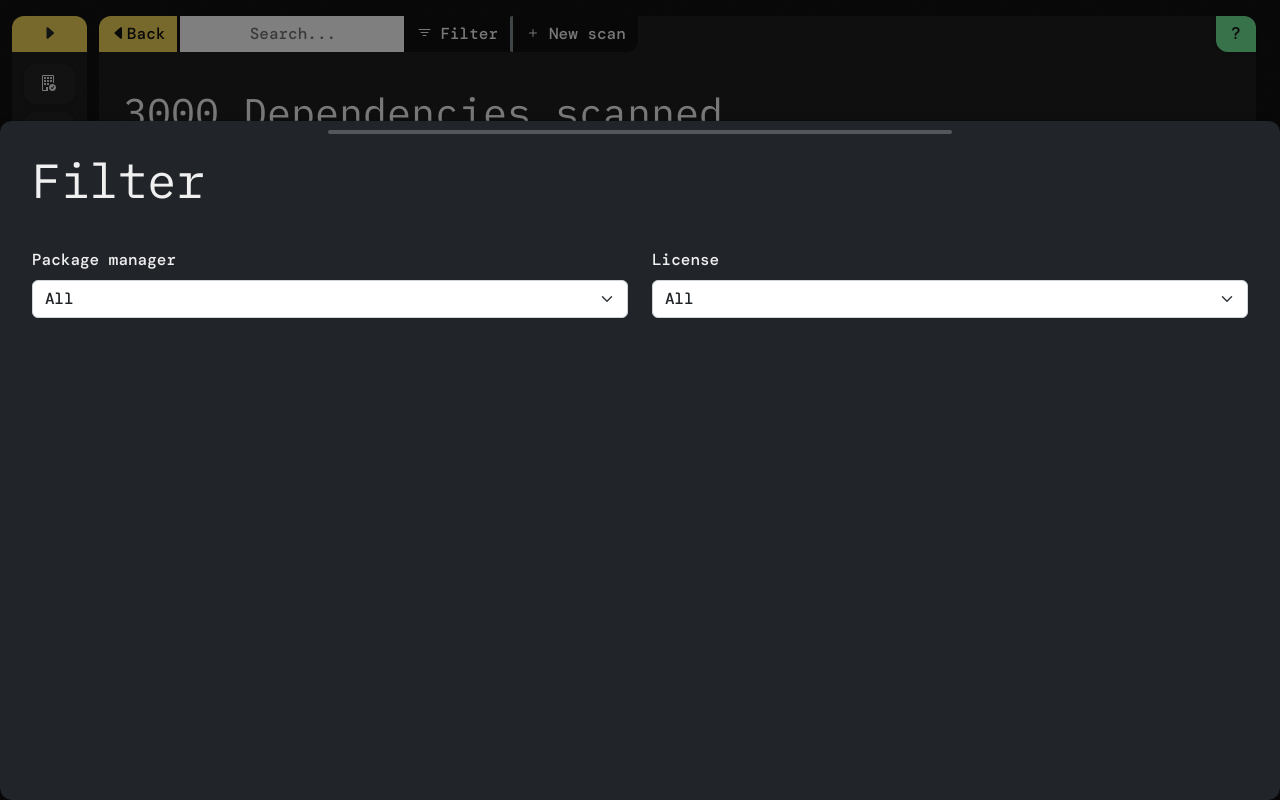
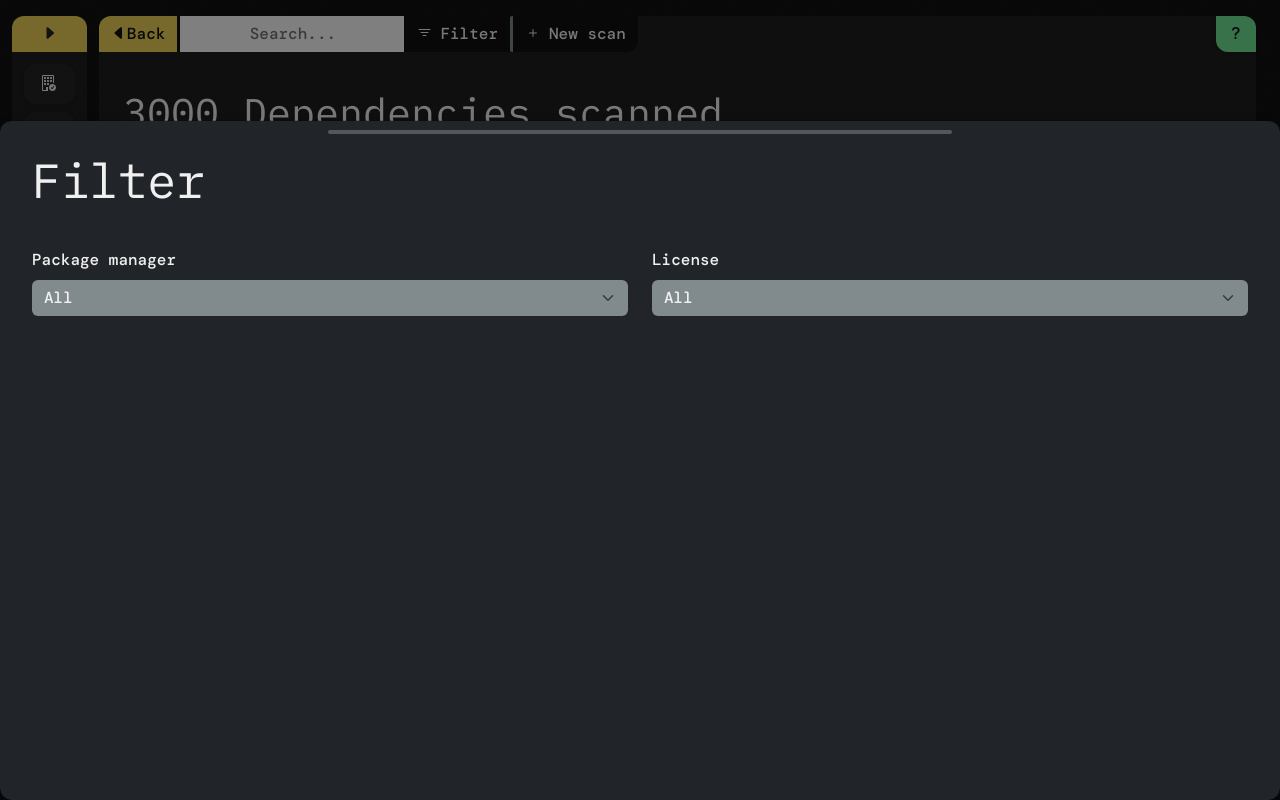
Before and after one commit to whichlicense/frontend, a React (Create React App) app: page /search in a window 1280 px wide. Both pictures are taken after a click on the button "Filter". Built offline with nearby package versions, Linux system fonts and the light colour scheme.

Commit message:
changed color of filter selection boxes
Signed-off-by: duart38 <duartsnel@icloud.com>

```diff
--- a/src/pages/Search.tsx
+++ b/src/pages/Search.tsx
@@ -120,7 +120,7 @@ export default function Search() {
             <Form.Label htmlFor="package-manager-selection">
               Package manager
             </Form.Label>
-            <Form.Select id="package-manager-selection">
+            <Form.Select className="bg-grey border-0 txt-white" id="package-manager-selection">
               <option value="1">All</option>
               <option value="2">NPM</option>
               <option value="3">Maven</option>
@@ -128,7 +128,7 @@ export default function Search() {
           </Col>
           <Col>
             <Form.Label htmlFor="license-selection">License</Form.Label>
-            <Form.Select id="license-selection">
+            <Form.Select className="bg-grey border-0 txt-white" id="license-selection">
               <option value="1">All</option>
               <option value="2">MIT</option>
               <option value="3">Apache 2.0</option>
```
